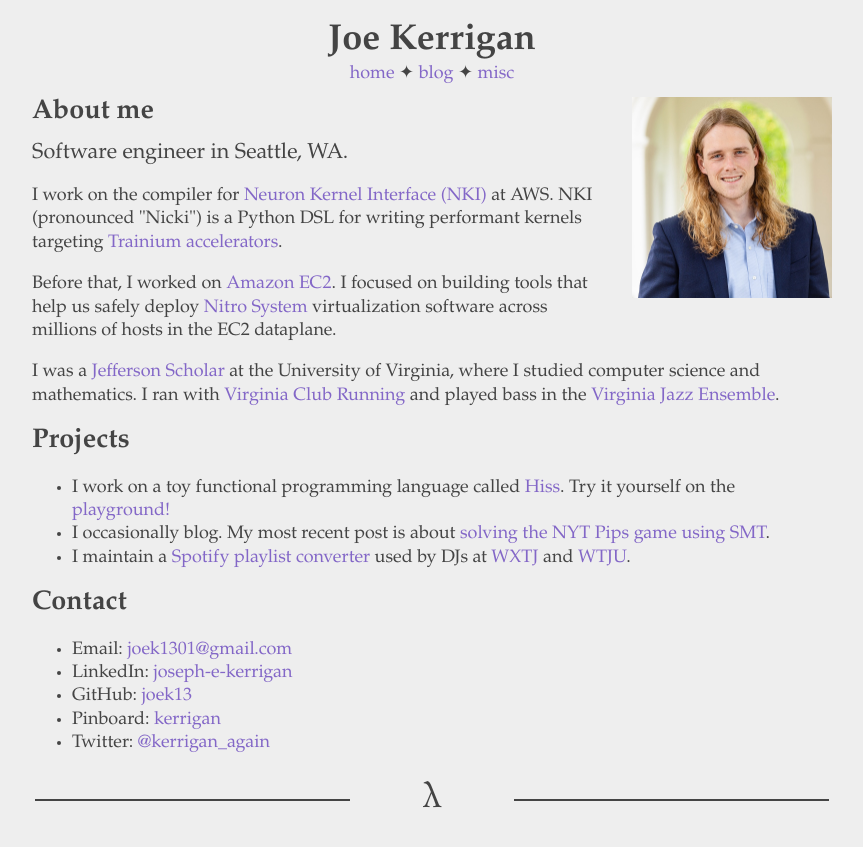
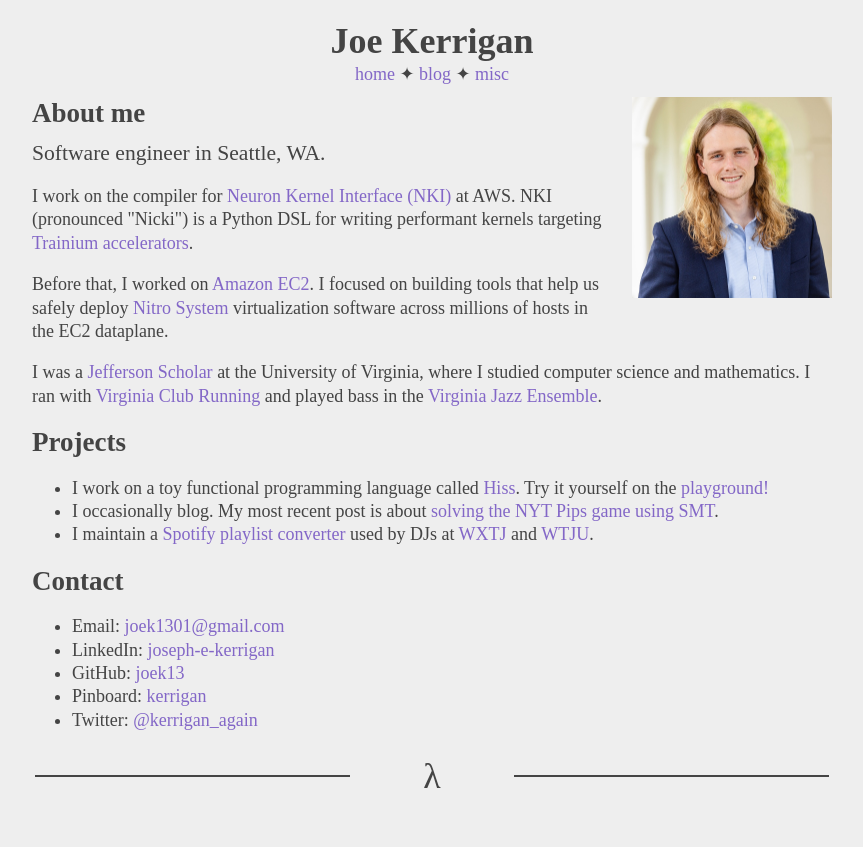
Before and after one commit to joek13/joek13.github.io, a Jekyll site: the page built from index.html, in a window 1280 px wide. Shown: the top 847 px of the page, without its empty margins (208-1071 px from the left). Built offline with Jekyll 4.4.1, drawn with Linux system fonts in a browser that asks for light colours.

Commit message:
use times new roman

```diff
--- a/_sass/base.scss
+++ b/_sass/base.scss
@@ -13,7 +13,7 @@ nav {
 }
 
 body {
-    font-family: 'Apple Garamond', Garamond, 'Times New Roman', serif;
+    font-family: 'Times New Roman', Times, serif;
     color: $color-fg;
     margin: 20px auto;
     padding: 0 20px;
```
